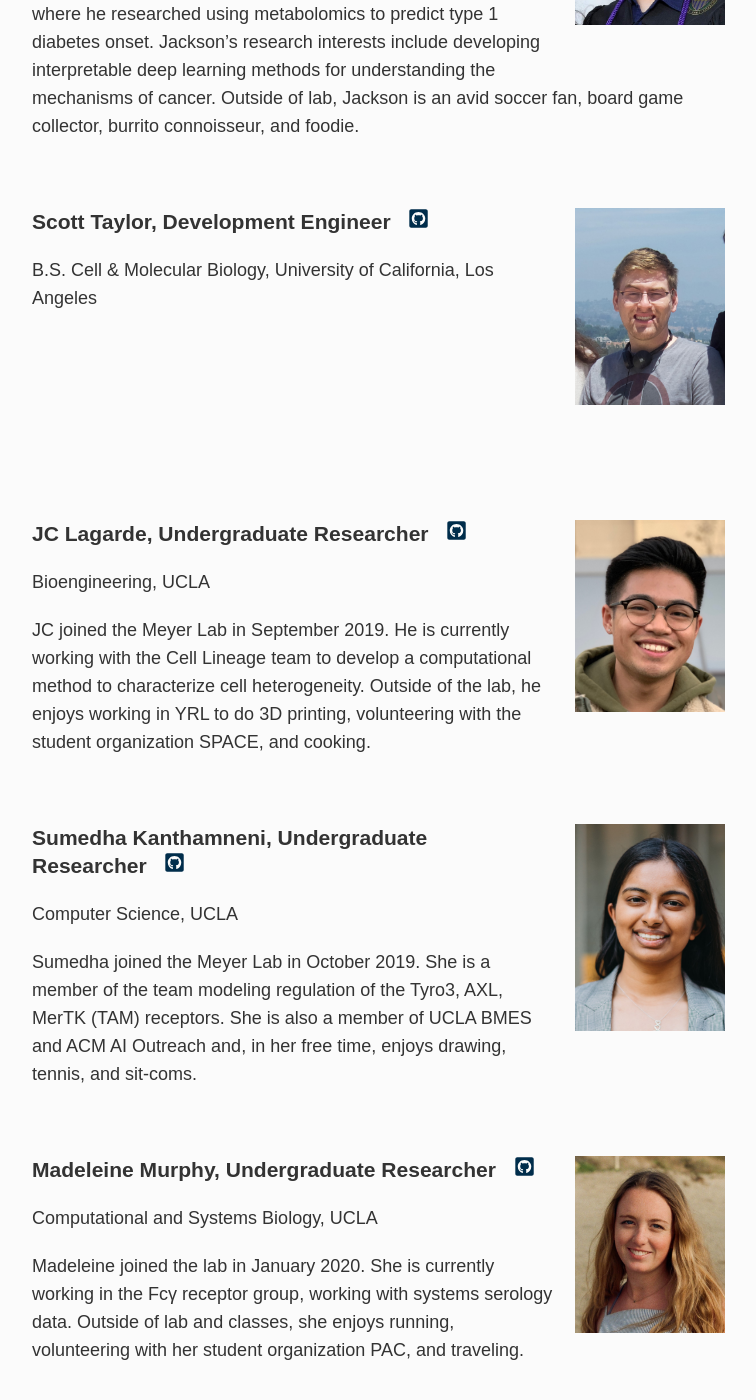
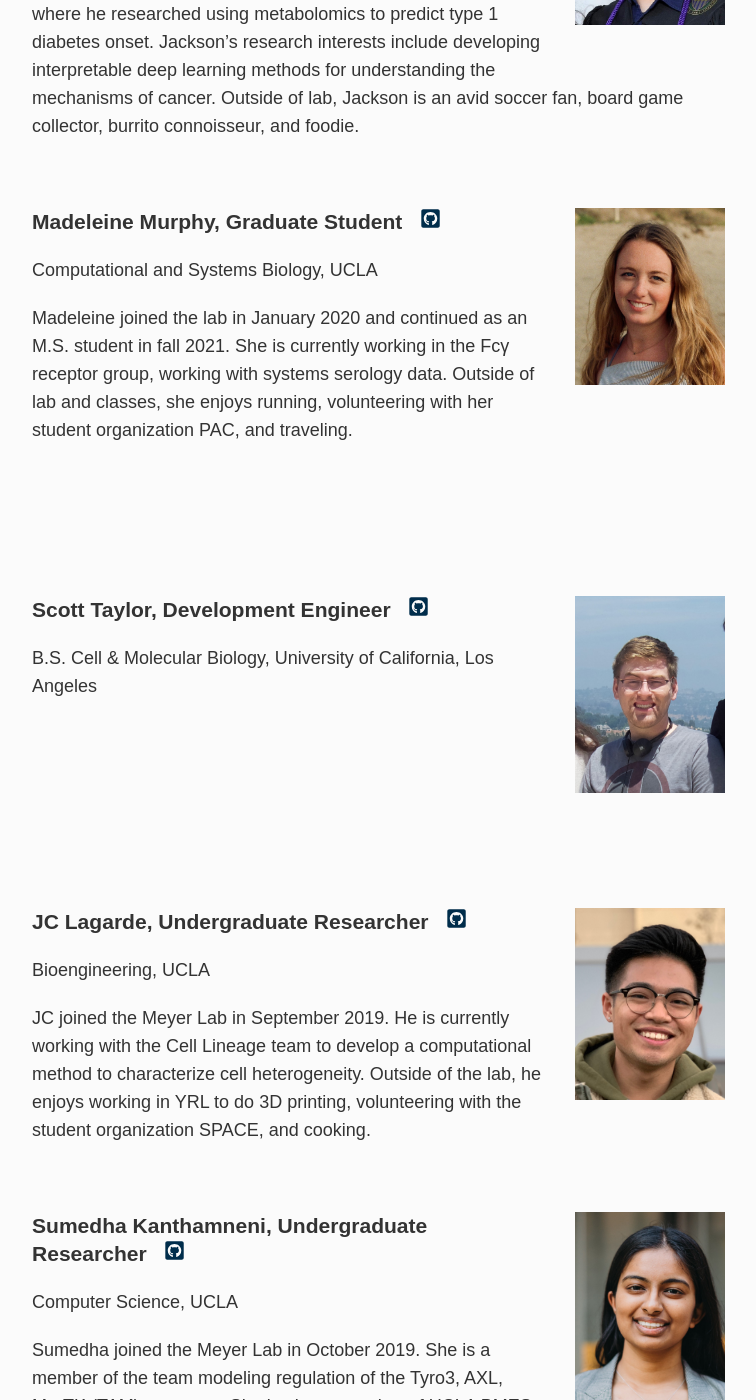
Before and after one commit to meyer-lab/asmlab.org, a Jekyll site: the page built from team/index.md, in a window 1280 px wide and 1400 px high, scrolled down 2943 px. Shown: the whole window, without its empty margins (253-1009 px from the left). Built offline with Jekyll 4.4.1, drawn with Linux system fonts in a browser that asks for light colours; some web fonts are replaced.

Commit message:
Update index.md

```diff
--- a/team/index.md
+++ b/team/index.md
@@ -64,6 +64,18 @@ Jackson is a Ph.D. student who joined the lab during Fall 2020. He joins the lab
 
 <br />
 
+<div class="span_3 right"><img src="/public/photos/mmurphy.jpg" width="150px" alt="Madeleine's picture" /></div>
+
+### Madeleine Murphy, Graduate Student&nbsp;&nbsp;&nbsp;<a href="https://github.com/murphymadeleine21"><svg class="svg-icon"><use xlink:href="#fa-github"></use></svg></a>
+Computational and Systems Biology, UCLA
+
+Madeleine joined the lab in January 2020 and continued as an M.S. student in fall 2021. She is currently working in the Fcγ receptor group, working with systems serology data. Outside of lab and classes, she enjoys running, volunteering with her student organization PAC, and traveling.
+
+<br />
+<br />
+<br />
+<br />
+
 <div class="span_3 right"><img src="/public/photos/staylor.jpg" width="150px" alt="Scott's picture" /></div>
 ### Scott Taylor, Development Engineer&nbsp;&nbsp;&nbsp;<a href="https://github.com/scottdtaylor95"><svg class="svg-icon"><use xlink:href="#fa-github"></use></svg></a>
 B.S. Cell & Molecular Biology, University of California, Los Angeles
@@ -91,18 +103,6 @@ Computer Science, UCLA
 
 Sumedha joined the Meyer Lab in October 2019.  She is a member of the team modeling regulation of the Tyro3, AXL, MerTK (TAM) receptors. She is also a member of UCLA BMES and ACM AI Outreach and, in her free time, enjoys drawing, tennis, and sit-coms.
 
-<br />
-
-<div class="span_3 right"><img src="/public/photos/mmurphy.jpg" width="150px" alt="Madeleine's picture" /></div>
-
-### Madeleine Murphy, Undergraduate Researcher&nbsp;&nbsp;&nbsp;<a href="https://github.com/murphymadeleine21"><svg class="svg-icon"><use xlink:href="#fa-github"></use></svg></a>
-Computational and Systems Biology, UCLA
-
-Madeleine joined the lab in January 2020. She is currently working in the Fcγ receptor group, working with systems serology data. Outside of lab and classes, she enjoys running, volunteering with her student organization PAC, and traveling.
-
-<br />
-<br />
-<br />
 <br />
 
 <div class="span_3 right"><img src="/public/photos/aditya.jpg" width="150px" alt="Aditya's picture" /></div>
```
